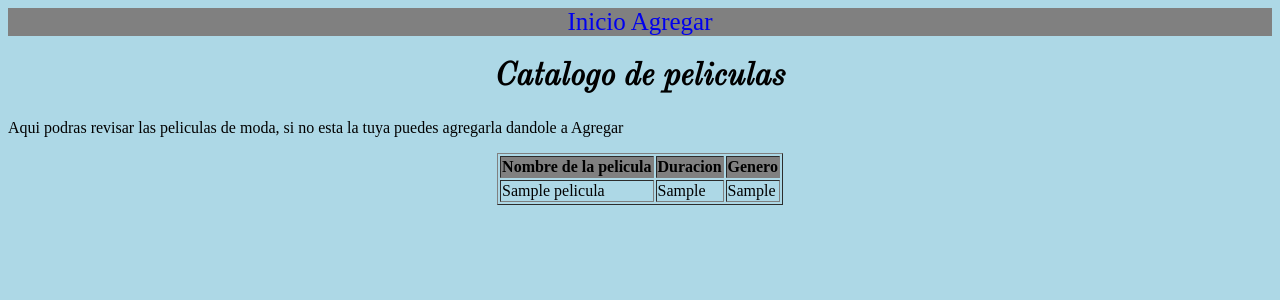
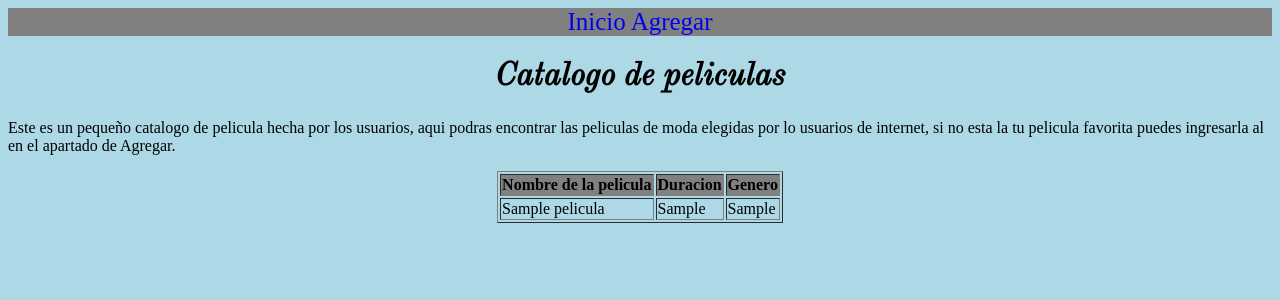
Before and after one commit to ChavaAg/Practica-DB, a PHP site: page / in a window 1280 px wide. Shown: the top 300 px of the page. Run offline with PHP 8.4, Linux system fonts and the light colour scheme; tables that the repository leaves empty or names only in its code hold one stand-in row (values such as "Sample post").

Commit message:
correccion en el index

```diff
--- a/index.php
+++ b/index.php
@@ -16,7 +16,11 @@
         <a href="formulario.php">Agregar</a>
     </div>
     <h1>Catalogo de peliculas</h1>
-    <p>Aqui podras revisar las peliculas de moda, si no esta la tuya puedes agregarla dandole a Agregar</p>
+    <p>
+        Este es un pequeño catalogo de pelicula hecha por los usuarios, aqui podras encontrar las peliculas
+        de moda elegidas por lo usuarios de internet, si no esta la tu pelicula favorita puedes ingresarla al en el
+        apartado de Agregar.
+    </p>
 
     <center>
         <table BORDER>
```
